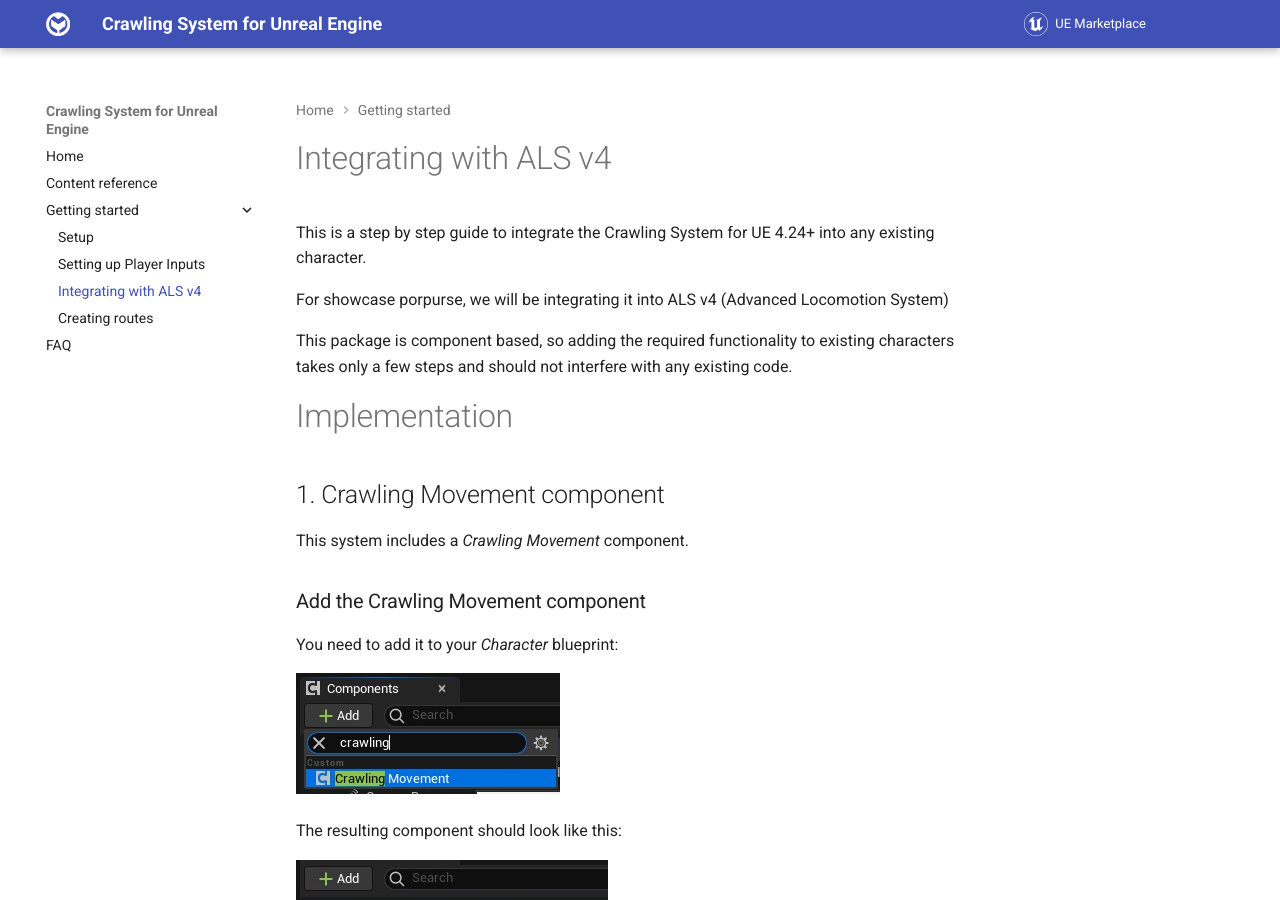
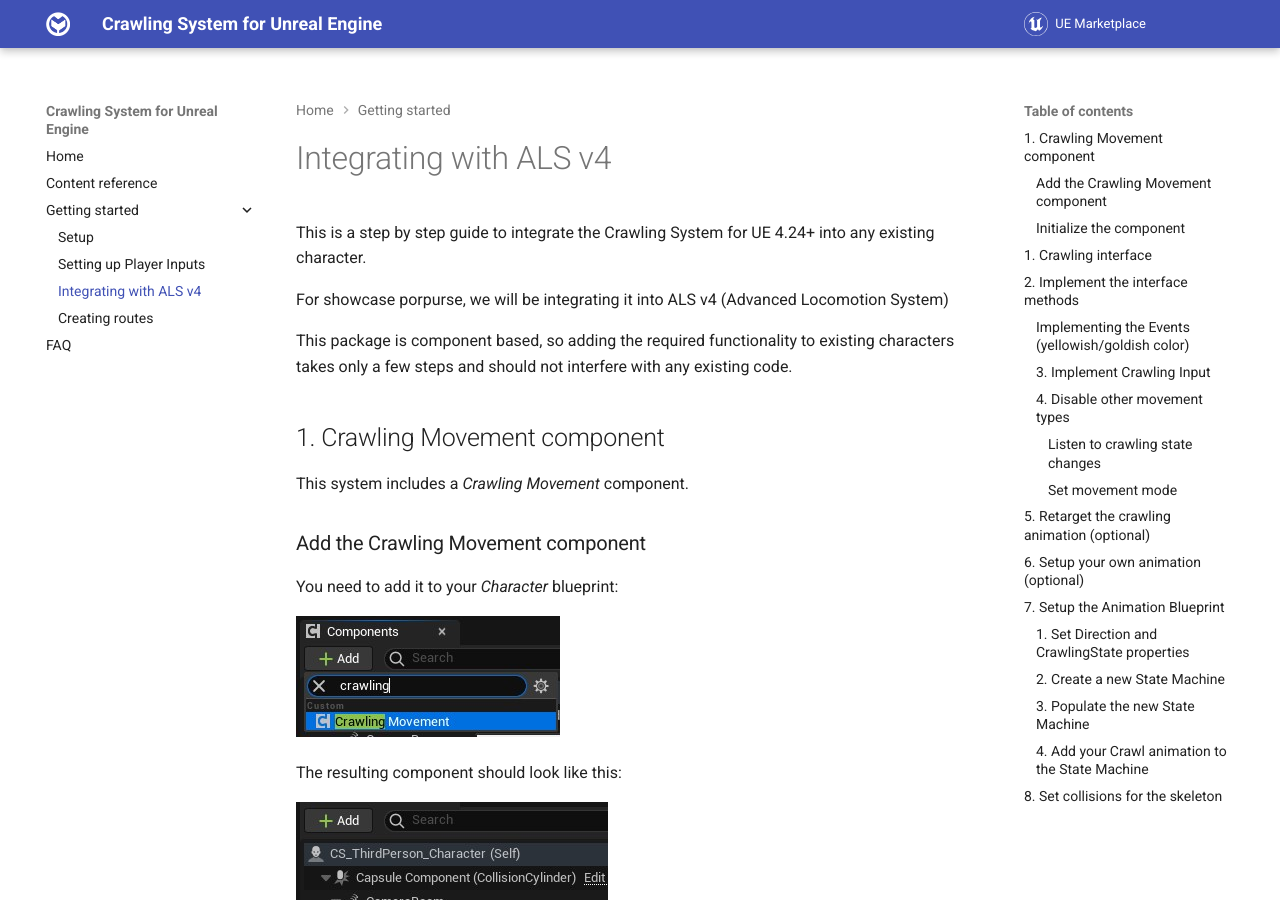
Before and after one commit to nesjett/unreal-engine-crawling-system, an MkDocs documentation site: the page built from docs/setup/integrating-als-v4.md, in a window 1280 px wide and 900 px high. Built offline with MkDocs 1.6.1 and Material for MkDocs 9.7.7, drawn with Linux system fonts in a browser that asks for light colours.

Commit message:
docs: remove secondary title

```diff
--- a/docs/setup/integrating-als-v4.md
+++ b/docs/setup/integrating-als-v4.md
@@ -6,7 +6,6 @@
 
 This package is component based, so adding the required functionality to existing characters takes only a few steps and should not interfere with any existing code.
 
-# Implementation
 ## 1. Crawling Movement component
 
 This system includes a *Crawling Movement* component.
```
